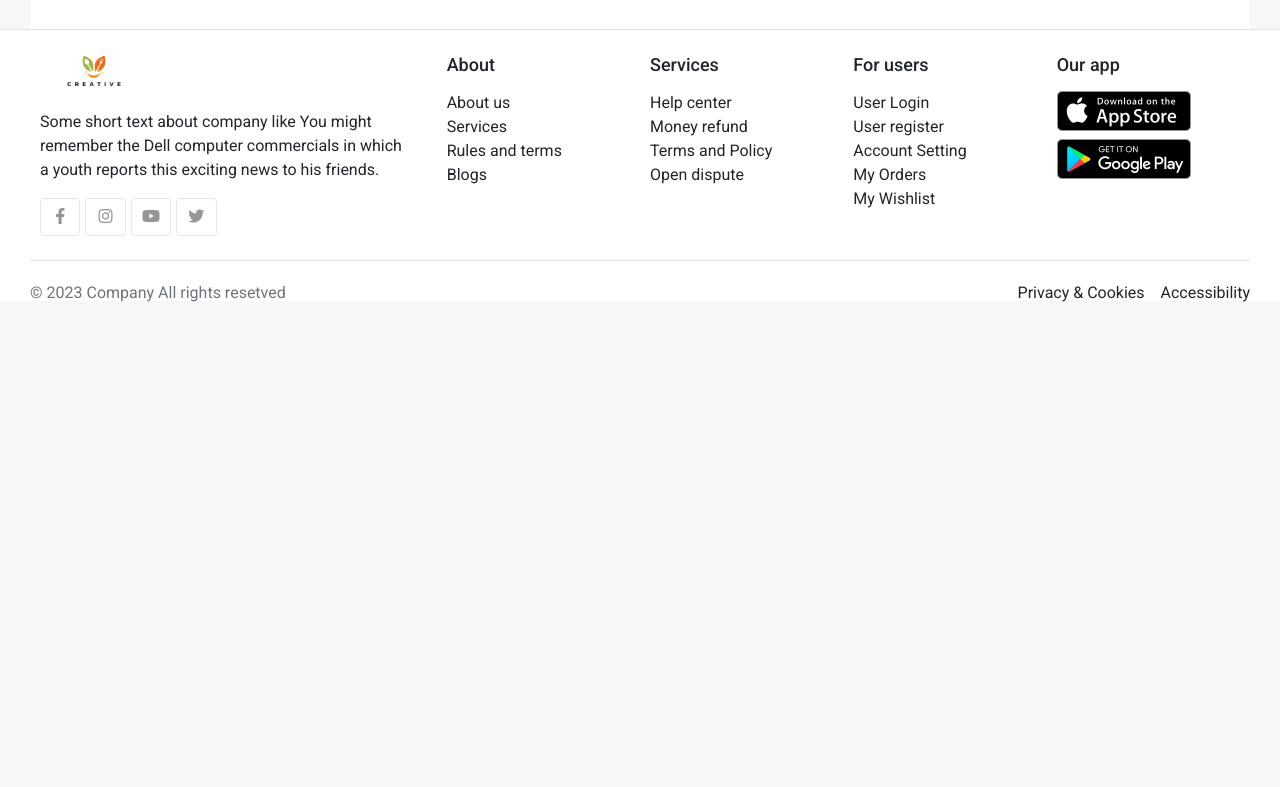
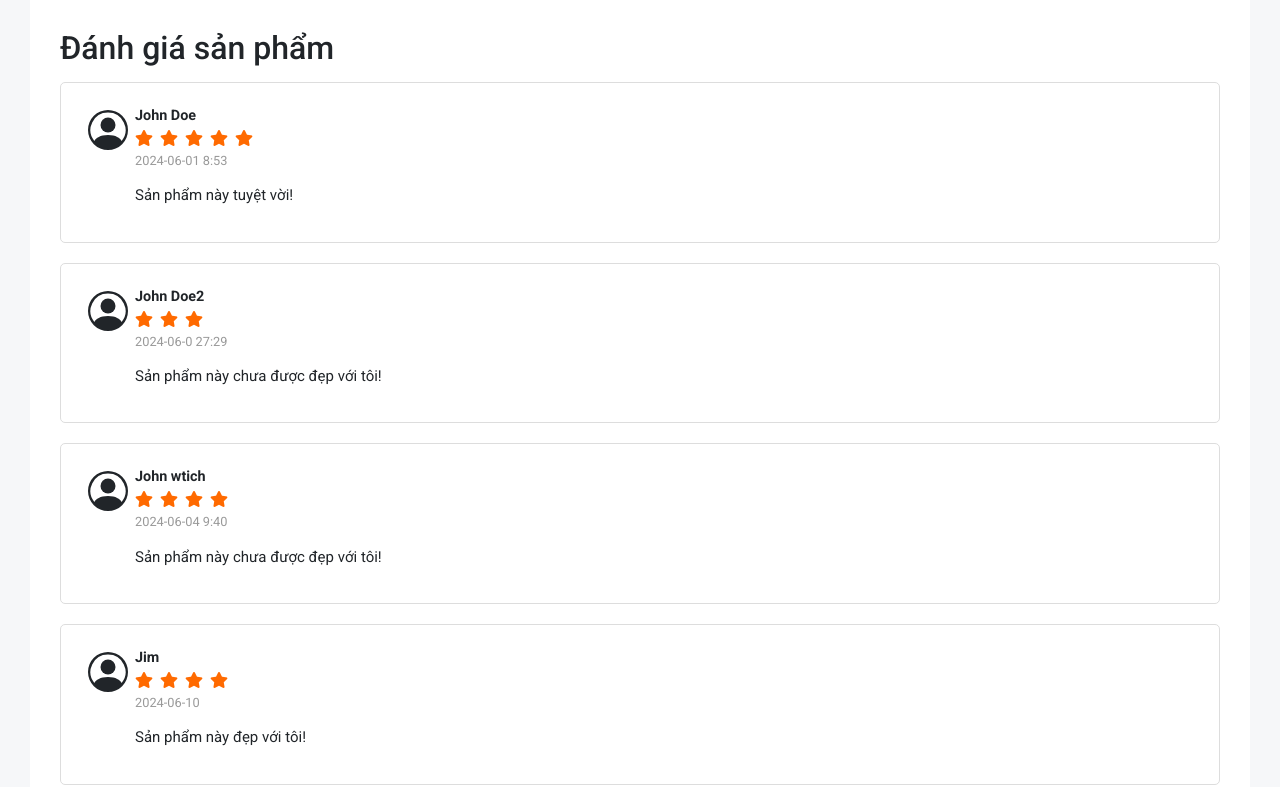
Before and after one commit to GroupOfTue/food-web, a React app: page /ItemDetails/1 in a window 1280 px wide. Shown: the part 755-1542 px from the top of the page. Before the commit the page ends 1076 px from the top, so only its background shows below. Built offline with nearby package versions, Linux system fonts and the light colour scheme.

Commit message:
review product

```diff
--- /dev/null
+++ b/src/pages/ItemDetails/Review/Review.module.scss
@@ -0,0 +1,40 @@
+.review-section__title {
+  margin-top: 30px;
+  margin-bottom: 15px;
+}
+
+.review {
+  width: 100%;
+  padding: 20px;
+  border: 1px solid #ddd;
+  border-radius: 5px;
+  margin-bottom: 20px;
+}
+
+.review__all {
+  display: flex;
+  justify-content: start;
+}
+.review__avatar {
+  padding: 7px;
+}
+.review__author-name {
+  font-weight: bold;
+  font-size: 0.9rem;
+}
+
+.review__author-date {
+  color: #999;
+  font-size: 0.8rem;
+}
+
+.review__rating-star {
+  color: #ff6a00;
+  margin-right: 7px;
+}
+
+.review__content {
+  display: block;
+  font-size: 15px;
+  line-height: 1.3;
+}
--- /dev/null
+++ b/src/pages/ItemDetails/Review/index.js
@@ -0,0 +1,53 @@
+import React from 'react';
+import classNames from 'classnames/bind';
+import clsx from 'clsx';
+
+import styles from './Review.module.scss';
+
+function ReviewSection({ reviews }) {
+  const cx = classNames.bind(styles);
+
+  return (
+    <section className={clsx('review-section', cx('container'))}>
+      <h2 className={cx('review-section__title')}>Đánh giá sản phẩm</h2>
+
+      <div className={cx('review-list')}>
+        {reviews.map((review) => (
+          <div className={cx('review')} key={review.id}>
+            <div className={cx('review__all')}>
+              <div className={cx('review__avatar')}>
+                <svg xmlns="http://www.w3.org/2000/svg" width="40" height="40" fill="currentColor" viewBox="0 0 16 16">
+                  <path d="M11 6a3 3 0 1 1-6 0 3 3 0 0 1 6 0" />
+                  <path
+                    fill-rule="evenodd"
+                    d="M0 8a8 8 0 1 1 16 0A8 8 0 0 1 0 8m8-7a7 7 0 0 0-5.468 11.37C3.242 11.226 4.805 10 8 10s4.757 1.225 5.468 2.37A7 7 0 0 0 8 1"
+                  />
+                </svg>
+              </div>
+              <div className={cx('review__header')}>
+                <div className={cx('review__author')}>
+                  <span className={cx('review__author-name')}>{review.authorName}</span>
+                  <div className={cx('review__rating')}>
+                    {[...Array(review.rating)].map((_, index) => (
+                      <span className={cx('review__rating-star')} key={index}>
+                        <i className={cx('fas fa-star ')}></i>
+                      </span>
+                    ))}
+                  </div>
+                  <span className={cx('review__author-date')}>
+                    <p>{review.date}</p>
+                  </span>
+                  <div className={cx('review__content')}>
+                    <p className={cx('review__content-text')}>{review.content}</p>
+                  </div>
+                </div>
+              </div>
+            </div>
+          </div>
+        ))}
+      </div>
+    </section>
+  );
+}
+
+export default ReviewSection;
--- a/src/pages/ItemDetails/index.js
+++ b/src/pages/ItemDetails/index.js
@@ -4,6 +4,7 @@ import { useParams } from 'react-router-dom';
 import { useState } from 'react';
 
 import styles from './ItemDetails.module.scss';
+import Review from './Review';
 import images from '~/access/images';
 import { GetAllProduct } from '~/MockApi/GetAllProduct.js';
 
@@ -13,6 +14,37 @@ function ItemDetails() {
   let itemDetails = {};
   const [quantity, setQuantity] = useState(1);
 
+  //tạo dữ liệu đánh giá fake
+  const reviews = [
+    {
+      id: 1,
+      authorName: 'John Doe',
+      date: '2024-06-01 8:53',
+      rating: 5,
+      content: 'Sản phẩm này tuyệt vời!',
+    },
+    {
+      id: 2,
+      authorName: 'John Doe2',
+      date: '2024-06-0 27:29',
+      rating: 3,
+      content: 'Sản phẩm này chưa được đẹp với tôi!',
+    },
+    {
+      id: 3,
+      authorName: 'John wtich',
+      date: '2024-06-04  9:40',
+      rating: 4,
+      content: 'Sản phẩm này chưa được đẹp với tôi!',
+    },
+    {
+      id: 4,
+      authorName: 'Jim',
+      date: '2024-06-10',
+      rating: 4,
+      content: 'Sản phẩm này  đẹp với tôi!',
+    },
+  ];
   //call api fake
   const productList = GetAllProduct;
   productList.forEach((e) => {
@@ -181,6 +213,7 @@ function ItemDetails() {
           </main>
         </div>
       </div>
+      <Review reviews={reviews} />
     </section>
   );
 }
```
